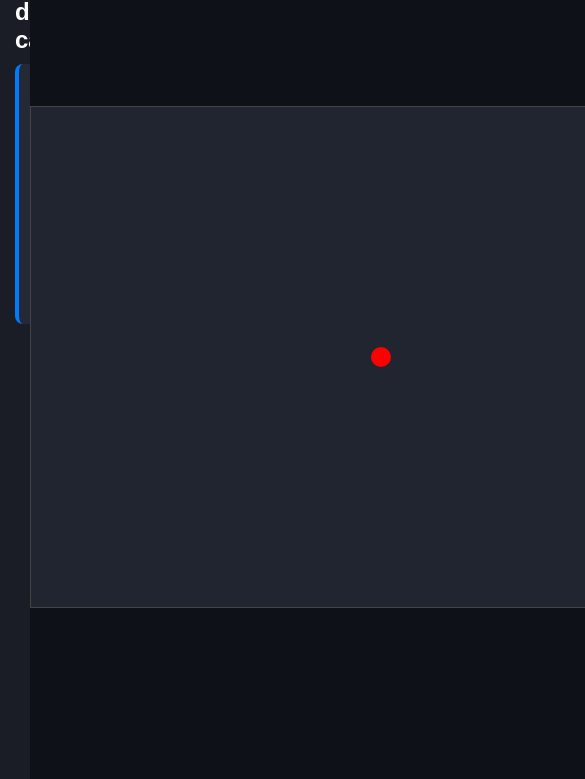
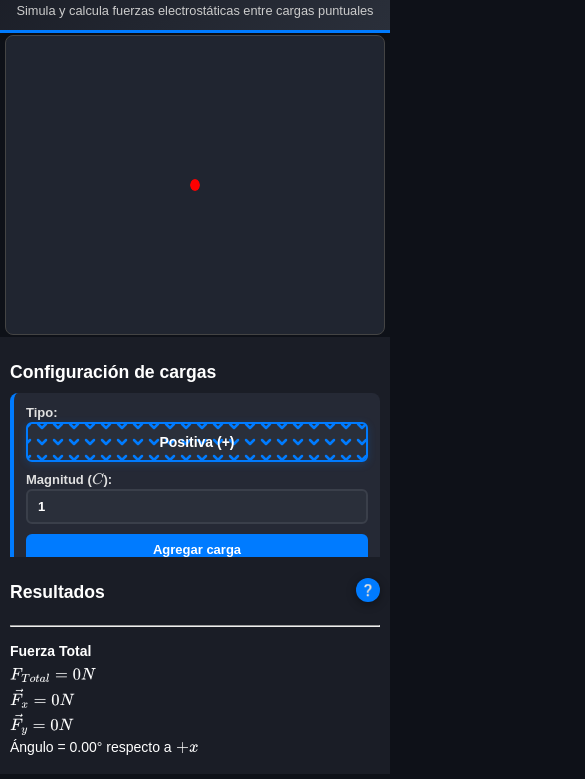
Before and after one commit to reamdev/physics-II-first-proyect, a plain HTML site: page index.html in a window 390 px wide. Shown: the part 65-844 px from the top of the page, 585 px wide, since content can reach past the window. Drawn offline with nearby package versions, Linux system fonts and the light colour scheme.

Commit message:
fix: Responsive y ajustes visuales

```diff
--- a/index.html
+++ b/index.html
@@ -2,7 +2,8 @@
 <html lang="es">
 <head>
   <meta charset="UTF-8">
-  <title>Simulador de Fuerza Eléctrica</title>
+  <meta name="viewport" content="width=device-width, initial-scale=1.0">
+  <title>Calculadora de Fuerza Eléctrica Vectorial</title>
   <link rel="stylesheet" href="style.css">
   <link rel="stylesheet" href="input-select.css">
 
@@ -16,16 +17,23 @@
   <script src="https://cdn.jsdelivr.net/npm/mathjax@3/es5/tex-svg.js"></script>
 </head>
 <body>
+  <!-- Header con título -->
+  <header class="main-header">
+    <h1>Calculadora de Fuerza Eléctrica Vectorial</h1>
+    <p class="subtitle">Simula y calcula fuerzas electrostáticas entre cargas puntuales</p>
+  </header>
+
+  <div class="main-container">
     <div class="left-panel">
       <h2>Configuración de cargas</h2>
 
       <div class="add-section">
         <label>Tipo:</label>
         <select id="chargeType">
-        <option value="positive">Positiva (+)</option>
-        <option value="negative">Negativa (-)</option>
+          <option value="positive">Positiva ($+$)</option>
+          <option value="negative">Negativa ($-$)</option>
         </select>
-      <label>Magnitud (C):</label>
+        <label>Magnitud ($C$):</label>
         <input type="number" id="chargeValue" value="1" step="0.5" min="0.1">
         <button id="addCharge">Agregar carga</button>
         <button id="clearAll">Limpiar</button>
@@ -35,7 +43,7 @@
     </div>
 
     <div class="canvas-container">
-    <canvas id="simCanvas" width="700" height="500"></canvas>
+      <canvas id="simCanvas" width="780" height="500"></canvas>
     </div>
 
     <div class="right-panel">
@@ -44,8 +52,9 @@
         <button id="helpButton" title="Ayuda">❔</button>
       </div>
 
-    <div id="results" style="flex: 1; overflow-y: auto; max-height: calc(100vh - 150px); padding: 5px 0;">
+      <div id="results" class="results-container">
         <hr/>
+      </div>
     </div>
   </div>
 
@@ -102,6 +111,7 @@
       <hr/>
       <p style="font-size:14px; color:#aaa;">💡 Consejo: Las fórmulas se calculan automáticamente en el simulador usando estos mismos principios, pero con la suma vectorial de todas las fuerzas.</p>
     </div>
+  </div>
 
   <script src="modal.js"></script>
   <script src="script.js"></script>
--- a/input-select.css
+++ b/input-select.css
@@ -1,4 +1,4 @@
-/* ===== INPUTS Y SELECTS MEJORADOS ===== */
+/* ===== INPUTS Y SELECTS MEJORADOS Y RESPONSIVE ===== */
 
 /* Inputs de texto y número */
 input[type="number"],
@@ -7,8 +7,8 @@ input[type="text"] {
   border: 2px solid #3a3f4a;
   border-radius: 6px;
   color: white;
-  padding: 8px 10px;
-  font-size: 13px;
+  padding: 10px 12px;
+  font-size: 14px;
   transition: all 0.3s ease;
   width: 100%;
   box-sizing: border-box;
@@ -30,11 +30,12 @@ input[type="text"]:hover {
 /* SELECTS DIFERENCIABLES PERO DISCRETOS */
 select {
   background: #2a2f3a;
-  border: 2px solid #007bff; /* Borde azul para diferenciar */
+  border: 2px solid #007bff;
+  /* Borde azul para diferenciar */
   border-radius: 6px;
   color: white;
-  padding: 9px 12px;
-  font-size: 13px;
+  padding: 10px 12px;
+  font-size: 14px;
   font-weight: 600;
   transition: all 0.3s ease;
   width: 100%;
@@ -71,8 +72,8 @@ select:focus {
   border: 2px solid #007bff;
   border-radius: 6px;
   color: white;
-  padding: 9px 12px;
-  font-size: 13px;
+  padding: 10px 12px;
+  font-size: 14px;
   font-weight: 600;
   text-align: center;
 
@@ -100,7 +101,7 @@ select option {
   background: #2a2f3a;
   color: white;
   padding: 10px;
-  font-size: 13px;
+  font-size: 14px;
 }
 
 /* Colores específicos para cada tipo de carga */
@@ -137,7 +138,7 @@ select option {
 .add-section label {
   font-weight: 600;
   color: #e0e0e0;
-  font-size: 13px;
+  font-size: 14px;
   margin-bottom: -8px;
 }
 
@@ -146,8 +147,8 @@ select option {
   width: 80px;
   background: #323846;
   border: 1px solid #444;
-  padding: 4px 6px;
-  font-size: 12px;
+  padding: 6px 8px;
+  font-size: 13px;
 }
 
 .charge-item input[type="number"]:focus {
@@ -182,7 +183,7 @@ input:valid {
 /* Placeholder personalizado */
 input::placeholder {
   color: #888;
-  font-size: 12px;
+  font-size: 13px;
 }
 
 /* Quitar flechas de inputs number */
@@ -205,8 +206,8 @@ input[type="number"] {
 
 .form-actions button {
   flex: 1;
-  padding: 10px;
-  font-size: 13px;
+  padding: 12px;
+  font-size: 14px;
   font-weight: 600;
 }
 
@@ -232,3 +233,54 @@ input[type="number"] {
   color: #4ecdc4;
   font-weight: bold;
 }
+
+/* Responsive para inputs y selects */
+@media (max-width: 480px) {
+
+  input[type="number"],
+  input[type="text"],
+  select {
+    padding: 8px 10px;
+    font-size: 13px;
+  }
+
+  .add-section {
+    padding: 12px;
+    gap: 10px;
+  }
+
+  .add-section label {
+    font-size: 13px;
+  }
+
+  .form-actions button {
+    padding: 10px;
+    font-size: 13px;
+  }
+
+  .charge-item input[type="number"] {
+    width: 70px;
+    padding: 5px 6px;
+    font-size: 12px;
+  }
+}
+
+@media (max-width: 360px) {
+
+  input[type="number"],
+  input[type="text"],
+  select {
+    padding: 7px 8px;
+    font-size: 12px;
+  }
+
+  .add-section {
+    padding: 10px;
+    gap: 8px;
+  }
+
+  .form-actions {
+    flex-direction: column;
+    gap: 6px;
+  }
+}
--- a/script.js
+++ b/script.js
@@ -126,7 +126,7 @@ function draw() {
     const dy = centralCharge.y - charge.y;
     const r = Math.sqrt(dx ** 2 + dy ** 2);
     if (r < 1e-9) {
-      resultsHTML += `<p style="margin: 0.5rem;">$\\vec{F}_${i + 1}: Indefinida (r = 0)$</p>`;
+      resultsHTML += `<p style="margin: 0.5rem 0;">$\\vec{F}_${i + 1} =$ Indefinida $(r = 0)$</p>`;
       return;
     }
 
@@ -152,8 +152,8 @@ function draw() {
     drawArrow(px, py, (Fx / Fm) * arrowScale, -(Fy / Fm) * arrowScale, arrowColor);
 
     // Mostrar datos por carga en notación científica
-    resultsHTML += `<p style="margin: 0.5rem;">$\\vec{F}_${i + 1} = ${formatSci(Fm)} N$ (${tipo})</p>`;
-    resultsHTML += `<p style="margin: 0.25rem;">$\\vec{F}_x = ${formatSci(Fx)} N$</p> <p style="margin: 0.25rem;">$\\vec{F}_y = ${formatSci(Fy)} N$</p><br>`;
+    resultsHTML += `<p style="margin: 0.5rem 0;">$\\vec{F}_${i + 1} = ${formatSci(Fm)} N$ (${tipo})</p>`;
+    resultsHTML += `<p style="margin: 0.25rem 0;">$\\vec{F}_x = ${formatSci(Fx)} N$</p> <p style="margin: 0.25rem 0;">$\\vec{F}_y = ${formatSci(Fy)} N$</p><br>`;
   });
 
   // === Dibuja la carga central ===
@@ -167,11 +167,11 @@ function draw() {
   const angleRad = Math.atan2(totalFy, totalFx); // en radianes, respecto +x
   const angleDeg = angleRad * 180 / Math.PI;
 
-  resultsHTML += `<hr><b>Fuerza Total</b><br>`;
-  resultsHTML += `<p style="margin: 0.5rem;">$F_{Total} = ${formatSci(F_total)} N$</p>`;
-  resultsHTML += `<p style="margin: 0.5rem;">$\\vec{F_x} = ${formatSci(totalFx)} N$</p>`;
-  resultsHTML += `<p style="margin: 0.5rem;">$\\vec{F_y} = ${formatSci(totalFy)} N$</p>`;
-  resultsHTML += `<p style="margin: 0.5rem;">Ángulo = ${angleDeg.toFixed(2)}° respecto a $+x$<br></p>`;
+  resultsHTML += `<hr><p style="margin: 0.5rem 0; margin-top: 1rem;"><b>Fuerza Total</b><br></p>`;
+  resultsHTML += `<p style="margin: 0.25rem 0;">$F_{Total} = ${formatSci(F_total)} N$</p>`;
+  resultsHTML += `<p style="margin: 0.25rem 0;">$\\vec{F_x} = ${formatSci(totalFx)} N$</p>`;
+  resultsHTML += `<p style="margin: 0.25rem 0;">$\\vec{F_y} = ${formatSci(totalFy)} N$</p>`;
+  resultsHTML += `<p style="margin: 0.25rem 0;">Ángulo = ${angleDeg.toFixed(2)}° respecto a $+x$<br></p>`;
 
   // === Dibujar flecha neta en el origen (verde) ===
   if (F_total > 0) {
--- a/style.css
+++ b/style.css
@@ -1,86 +1,177 @@
+/* ===== ESTILOS BASE Y RESPONSIVE ===== */
+* {
+  box-sizing: border-box;
+}
+
 body {
   margin: 0;
   font-family: Arial, sans-serif;
-  display: flex;
-  height: 100vh;
   background-color: #0e1118;
   color: white;
+  min-height: 100vh;
+  display: flex;
+  flex-direction: column;
+  overflow-y: auto; /* 🔥 Scroll de toda la página */
 }
 
+/* Header principal */
+.main-header {
+  background: linear-gradient(135deg, #1a1d26 0%, #2a2f3a 100%);
+  padding: 20px;
+  text-align: center;
+  border-bottom: 3px solid #007bff;
+  box-shadow: 0 4px 12px rgba(0, 0, 0, 0.3);
+  flex-shrink: 0;
+}
+
+.main-header h1 {
+  margin: 0 0 8px 0;
+  font-size: 2rem;
+  color: #fff;
+  text-shadow: 0 2px 4px rgba(0, 0, 0, 0.5);
+}
+
+.subtitle {
+  margin: 0;
+  color: #ccc;
+  font-size: 1rem;
+  font-weight: 300;
+}
+
+/* Contenedor principal */
+.main-container {
+  display: flex;
+  flex: 1;
+  flex-direction: row;
+  min-height: auto; /* 🔥 Altura automática */
+  overflow: visible;
+  max-height: calc(100vh - 103px);
+}
+
+/* Paneles laterales - SIN SCROLL en desktop */
 .left-panel, .right-panel {
-  width: 260px;
   background-color: #1a1d26;
   padding: 15px;
   display: flex;
   flex-direction: column;
   overflow-y: auto;
+  transition: all 0.3s ease;
+}
+
+.left-panel {
+  width: 300px;
+  min-width: 250px;
+  flex-shrink: 0;
 }
 
 .right-panel {
-  width: 300px;
+  width: 320px;
+  min-width: 280px;
+  flex-shrink: 0;
 }
 
 .left-panel h2, .right-panel h2 {
   margin-bottom: 10px;
+  font-size: 1.3rem;
+  color: #fff;
 }
 
+/* Contenedor del canvas */
+.canvas-container {
+  flex: 1;
+  display: flex;
+  justify-content: center;
+  align-items: center;
+  padding: 10px;
+  min-width: 0;
+  min-height: 600px; /* 🔥 Forzar altura mínima */
+}
+
+canvas {
+  background-color: #202530;
+  border: 1px solid #444;
+  border-radius: 8px;
+  max-width: 100%;
+  height: auto;
+  min-height: 500px; /* 🔥 Altura mínima del canvas */
+}
+
+/* Contenedor de resultados - SIN SCROLL en desktop */
+.results-container {
+  flex: 1;
+  overflow: visible;
+  padding: 5px 0;
+  min-height: 400px; /* 🔥 Forzar altura mínima */
+}
+
+/* ===== SCROLL SOLO PARA LISTAS INTERNAS ===== */
+.charge-list {
+  flex: 1;
+  overflow-y: auto;
+  overflow-x: hidden;
+  max-height: none;
+  min-height: 200px; /* 🔥 Altura mínima para que crezca */
+}
+
+/* ===== COMPONENTES RESPONSIVE ===== */
 .add-section {
   display: flex;
   flex-direction: column;
-  gap: 8px;
-  margin-bottom: 15px;
+  gap: 12px;
+  margin-bottom: 20px;
+  background: #252935;
+  padding: 15px;
+  border-radius: 8px;
+  border-left: 4px solid #007bff;
+  flex-shrink: 0;
 }
 
 button {
   background-color: #007bff;
   border: none;
   color: white;
-  padding: 6px;
+  padding: 10px;
   cursor: pointer;
-  border-radius: 4px;
+  border-radius: 6px;
+  font-size: 14px;
+  font-weight: 600;
+  transition: all 0.3s ease;
+  flex-shrink: 0;
 }
 
 button:hover {
   background-color: #0056b3;
-}
-
-.canvas-container {
-  flex: 1;
-  display: flex;
-  justify-content: center;
-  align-items: center;
-}
-
-canvas {
-  background-color: #202530;
-  border: 1px solid #444;
+  transform: translateY(-1px);
 }
 
 .charge-item {
   background-color: #2a2f3a;
-  padding: 8px;
-  border-radius: 6px;
-  margin-bottom: 8px;
+  padding: 12px;
+  border-radius: 8px;
+  margin-bottom: 10px;
   display: flex;
   flex-direction: column;
-  gap: 4px;
+  gap: 6px;
   font-size: 13px;
+  flex-shrink: 0;
 }
 
-input[type="number"] {
-  width: 60px;
+.charge-item input[type="number"] {
+  width: 80px;
   margin-left: 4px;
 }
 
 label {
   font-size: 13px;
+  font-weight: 600;
 }
 
+/* Tooltip */
 #tooltip {
   position: absolute;
-  background: rgba(20, 20, 20, 0.9);
+  background: rgba(20, 20, 20, 0.95);
   color: white;
-  padding: 6px 10px;
+  padding: 8px 12px;
   border-radius: 6px;
   font-size: 13px;
   pointer-events: none;
@@ -88,30 +179,32 @@ label {
   white-space: nowrap;
   display: none;
   z-index: 10;
+  border: 1px solid #444;
 }
 
-/* --- Botón de ayuda flotante --- */
+/* Botón de ayuda */
 #resultTitleContent {
   display: flex;
   align-items: center;
+  justify-content: space-between;
+  flex-shrink: 0;
 }
 
 #helpButton {
   display: flex;
   justify-content: center;
-  margin-top: 10px;
-  margin-left: 10px;
   align-items: center;
   background-color: #007bff;
   color: white;
   border: none;
   border-radius: 50%;
-  width: 20px;
-  height: 20px;
-  font-size: 0.75rem;
+  width: 28px;
+  height: 28px;
+  font-size: 0.8rem;
   cursor: pointer;
   box-shadow: 0 2px 10px rgba(0,0,0,0.4);
-  transition: background-color 0.3s ease, transform 0.2s;
+  transition: all 0.3s ease;
+  flex-shrink: 0;
 }
 
 #helpButton:hover {
@@ -119,12 +212,11 @@ label {
   transform: scale(1.1);
 }
 
-/* --- Modal --- */
-/* 🔹 Fondo del modal (sombra oscura) */
+/* Modal */
 .modal {
   display: none;
   position: fixed;
-  z-index: 100;
+  z-index: 1000;
   left: 0;
   top: 0;
   width: 100%;
@@ -133,76 +225,251 @@ label {
   justify-content: center;
   align-items: center;
   padding: 20px;
-  overflow: hidden; /* Evita que toda la ventana tenga scroll */
 }
 
-/* 🔹 Contenedor principal del contenido */
 .modal-content {
   background-color: #1e222c;
   color: #fff;
-  padding: 20px;
-  border-radius: 10px;
+  padding: 25px;
+  border-radius: 12px;
   width: 90%;
   max-width: 700px;
-  max-height: 80vh; /* 🔸 Altura máxima del modal */
-  overflow-y: auto; /* 🔸 Scroll interno */
-  box-shadow: 0 0 15px rgba(0, 0, 0, 0.5);
-  scrollbar-width: thin; /* Firefox */
-  scrollbar-color: #007bff #2a2f3a; /* Firefox */
-}
-
-/* 🔹 Scrollbar estilo (para Chrome, Edge, etc.) */
-::-webkit-scrollbar {
-  width: 8px;
-}
-
-::-webkit-scrollbar-thumb {
-  background-color: #007bff;
-  border-radius: 4px;
-}
-
-::-webkit-scrollbar-track {
-  background-color: #2a2f3a;
+  max-height: 85vh;
+  overflow-y: auto;
+  box-shadow: 0 0 25px rgba(0, 0, 0, 0.6);
+  position: relative;
 }
 
 .close {
   color: #ccc;
-  float: right;
-  font-size: 24px;
+  position: absolute;
+  top: 15px;
+  right: 20px;
+  font-size: 28px;
+  font-weight: bold;
   cursor: pointer;
   transition: color 0.2s;
+  z-index: 1001;
 }
 
 .close:hover {
   color: #fff;
 }
 
-.modal-content {
-  position: relative; /* necesario para posicionar hijos absolut */
-  max-height: 80vh; /* altura máxima */
-  overflow-y: auto; /* scroll si contenido excede */
-  padding: 20px;
-  background-color: #1a1d26;
-  border-radius: 8px;
-  color: white;
+/* ===== SCROLLBARS PERSONALIZADAS ===== */
+.charge-list::-webkit-scrollbar {
+  width: 8px;
 }
 
-.modal-content .close {
-  position: absolute;
-  top: 10px;
-  right: 15px;
-  font-size: 28px;
-  font-weight: bold;
-  color: white;
-  cursor: pointer;
-  z-index: 10;
+.charge-list::-webkit-scrollbar-thumb {
+  background-color: #007bff;
+  border-radius: 4px;
 }
 
-.modal-content .close:hover {
-  color: #ff0000;
+.charge-list::-webkit-scrollbar-track {
+  background-color: #2a2f3a;
 }
 
-.modal-content .close {
-  position: sticky;
-  top: 0;
+/* Firefox para lista de cargas */
+.charge-list {
+  scrollbar-width: thin;
+  scrollbar-color: #007bff #2a2f3a;
 }
+
+/* ===== MEDIA QUERIES RESPONSIVE ===== */
+
+/* Tablets grandes y laptops pequeñas */
+@media (max-width: 1024px) {
+  .main-container {
+    flex-direction: column;
+    height: auto;
+  }
+
+  .left-panel, .right-panel {
+    width: 100%;
+    min-width: auto;
+    max-height: 300px;
+    overflow-y: auto; /* 🔥 Scroll individual en móvil/tablet */
+    min-height: auto; /* 🔥 Reset altura mínima */
+  }
+
+  .canvas-container {
+    order: -1;
+    min-height: 400px;
+    align-items: center; /* 🔥 Centrar en móvil */
+  }
+
+  canvas {
+    min-height: 400px; /* 🔥 Altura ajustada para móvil */
+  }
+
+  .results-container {
+    min-height: auto; /* 🔥 Reset altura mínima */
+  }
+
+  .main-header h1 {
+    font-size: 1.7rem;
+  }
+
+  .subtitle {
+    font-size: 0.9rem;
+  }
+
+  /* En móvil/tablet, los paneles tienen scroll individual */
+  .left-panel::-webkit-scrollbar,
+  .right-panel::-webkit-scrollbar {
+    width: 8px;
+  }
+
+  .left-panel::-webkit-scrollbar-thumb,
+  .right-panel::-webkit-scrollbar-thumb {
+    background-color: #007bff;
+    border-radius: 4px;
+  }
+
+  .left-panel::-webkit-scrollbar-track,
+  .right-panel::-webkit-scrollbar-track {
+    background-color: #2a2f3a;
+  }
+}
+
+/* Tablets pequeñas */
+@media (max-width: 768px) {
+  .main-header {
+    padding: 15px;
+  }
+
+  .main-header h1 {
+    font-size: 1.5rem;
+  }
+
+  .subtitle {
+    font-size: 0.85rem;
+  }
+
+  .left-panel, .right-panel {
+    padding: 12px;
+    max-height: 250px;
+  }
+
+  .canvas-container {
+    min-height: 350px;
+  }
+
+  canvas {
+    min-height: 350px;
+  }
+
+  .add-section {
+    padding: 12px;
+  }
+
+  .charge-item {
+    padding: 10px;
+  }
+}
+
+/* Móviles */
+@media (max-width: 480px) {
+  body {
+    font-size: 14px;
+  }
+
+  .main-header {
+    padding: 12px 10px;
+  }
+
+  .main-header h1 {
+    font-size: 1.3rem;
+  }
+
+  .subtitle {
+    font-size: 0.8rem;
+  }
+
+  .left-panel, .right-panel {
+    padding: 10px;
+    max-height: 220px;
+  }
+
+  .left-panel h2, .right-panel h2 {
+    font-size: 1.1rem;
+  }
+
+  .canvas-container {
+    min-height: 300px;
+    padding: 5px;
+  }
+
+  canvas {
+    min-height: 300px;
+  }
+
+  .add-section {
+    padding: 10px;
+    gap: 8px;
+  }
+
+  button {
+    padding: 8px;
+    font-size: 13px;
+  }
+
+  .charge-item {
+    padding: 8px;
+    font-size: 12px;
+  }
+
+  .modal-content {
+    padding: 20px 15px;
+  }
+
+  #helpButton {
+    width: 24px;
+    height: 24px;
+    font-size: 0.7rem;
+  }
+}
+
+/* Pantallas muy pequeñas (móviles en portrait) */
+@media (max-width: 360px) {
+  .main-header h1 {
+    font-size: 1.1rem;
+  }
+
+  .subtitle {
+    font-size: 0.75rem;
+  }
+
+  .left-panel, .right-panel {
+    max-height: 200px;
+  }
+
+  .canvas-container {
+    min-height: 250px;
+  }
+
+  canvas {
+    min-height: 250px;
+  }
+}
+
+/* Scrollbars generales para toda la página */
+::-webkit-scrollbar {
+  width: 12px;
+}
+
+::-webkit-scrollbar-thumb {
+  background-color: #007bff;
+  border-radius: 6px;
+}
+
+::-webkit-scrollbar-track {
+  background-color: #1a1d26;
+}
+
+/* Firefox para scroll general */
+* {
+  scrollbar-width: thin;
+  scrollbar-color: #007bff #1a1d26;
+}
```
Lines whose indentation alone changed are shown as unchanged.
